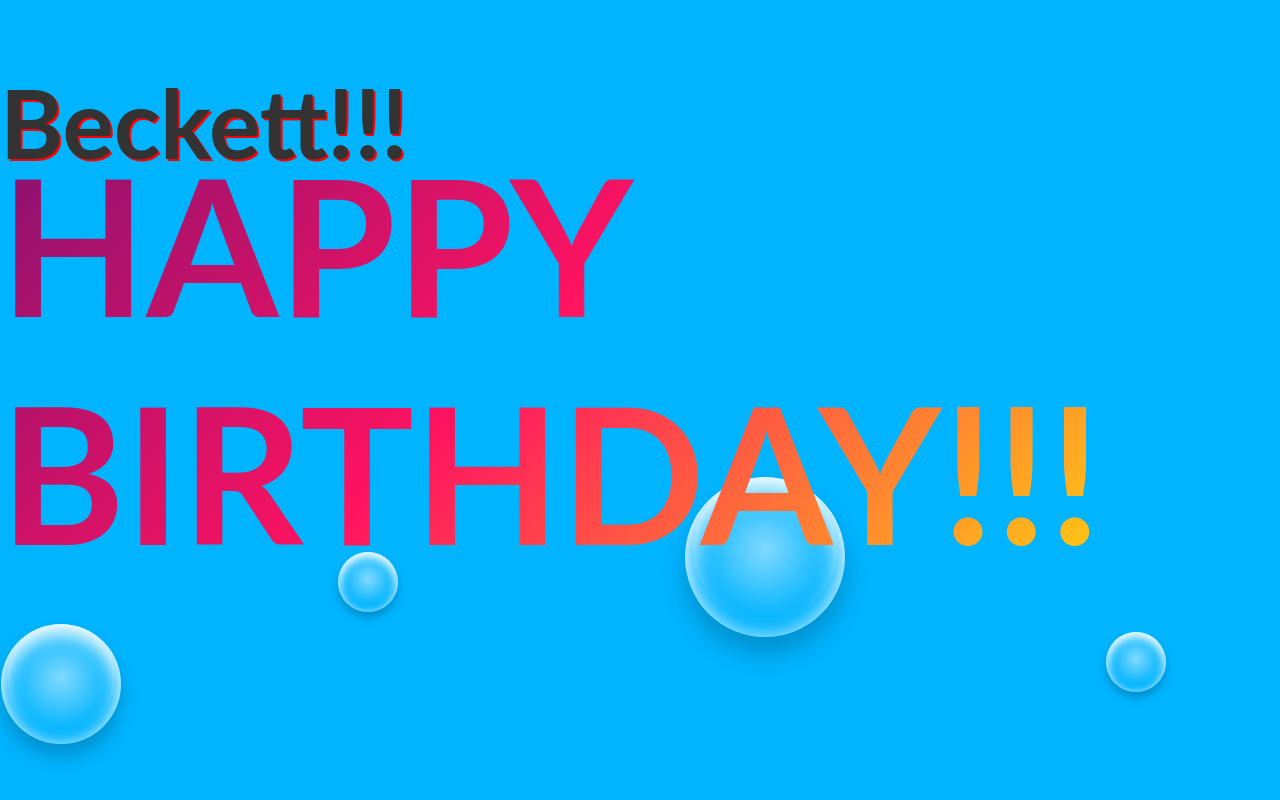
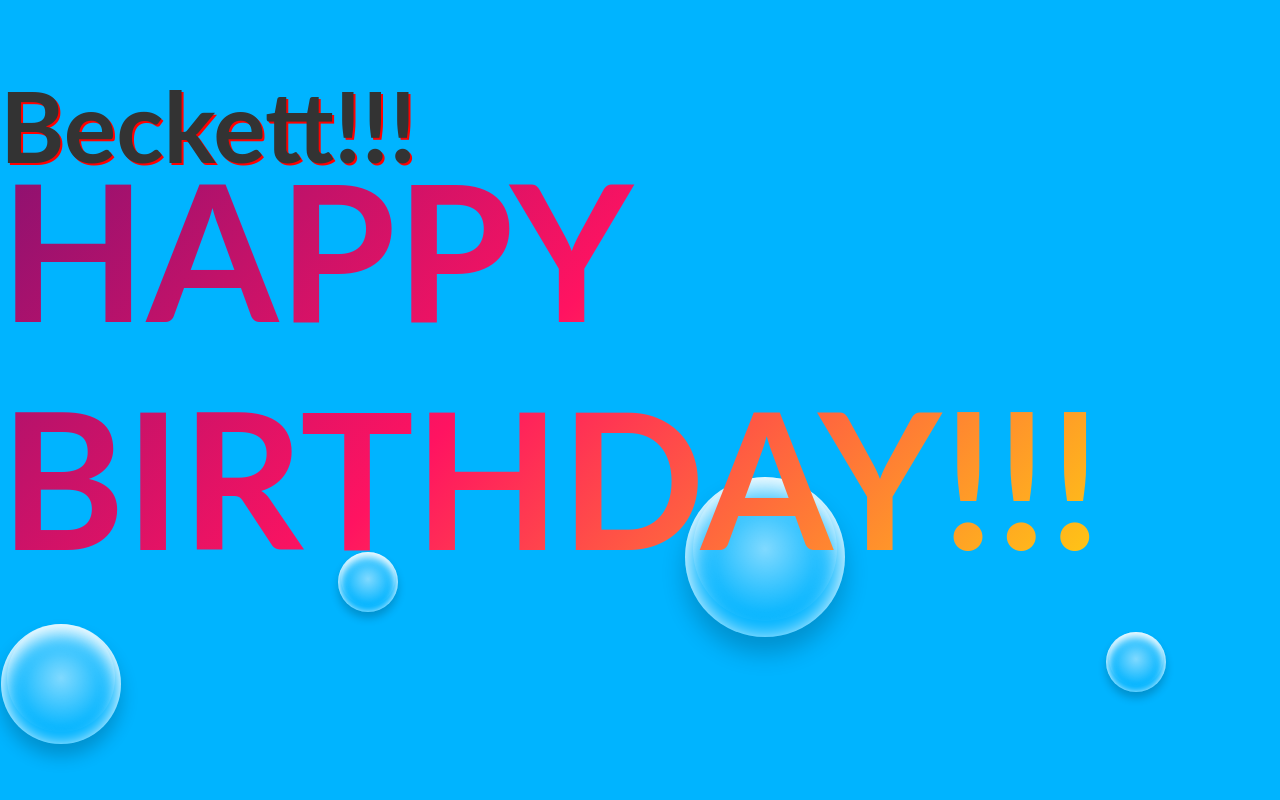
Before and after one commit to hhutman/HappyBirthdayBeckett, a plain HTML site: page index.html in a window 1280 px wide. Drawn offline with Linux system fonts and the light colour scheme.

Commit message:
addedits

```diff
--- a/styles.css
+++ b/styles.css
@@ -281,7 +281,7 @@ body {
 h1 {
 	text-shadow: 2px 2px #FF0000;
 	text-align: left;
-	font-size: 96px;
+	font-size: 98px;
 	margin-bottom:-240px;
 
   }
```
